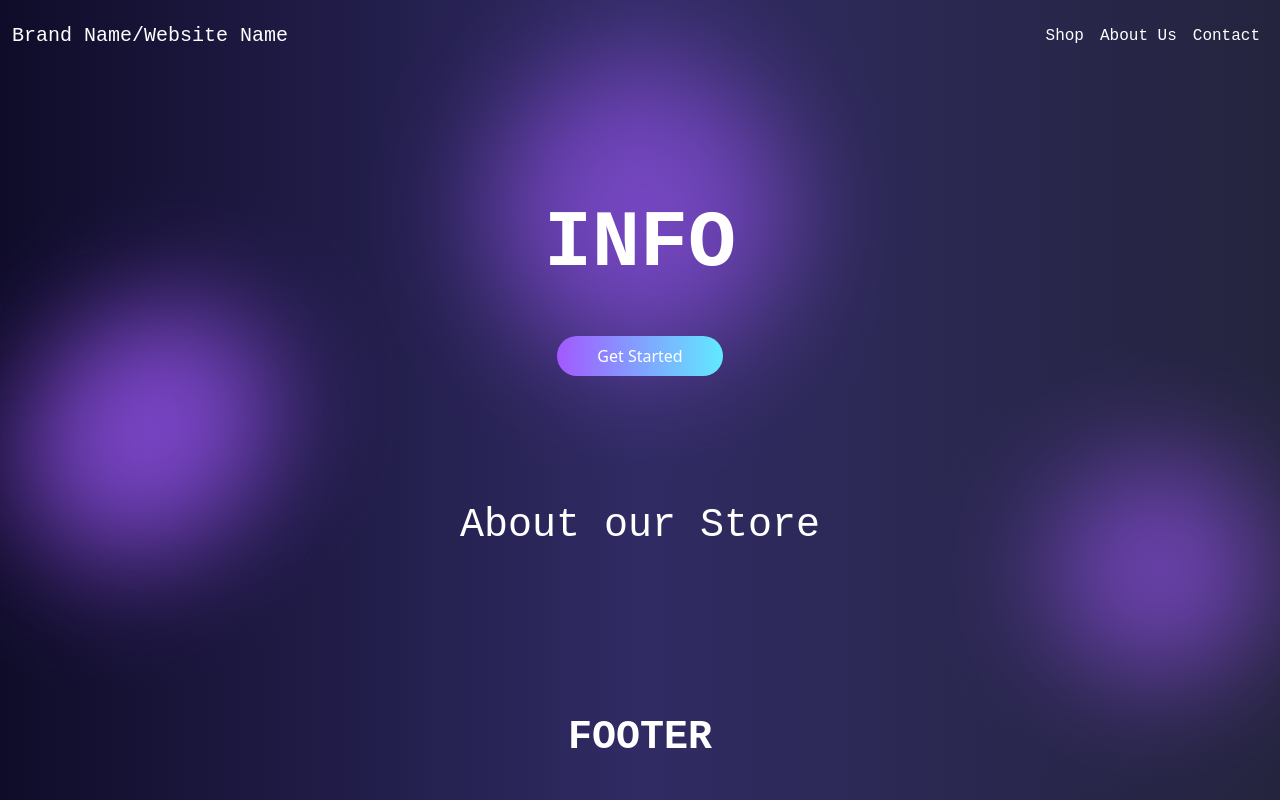
After one commit to KeMeNoToRiKo/php_Pogi, a PHP site: page /pages/landingPage.php in a window 1280 px wide. The commit adds this page. Run offline with PHP 8.4, Linux system fonts and the light colour scheme.

Commit message:
index, landing page

```diff
--- /dev/null
+++ b/css/style.css
@@ -0,0 +1,62 @@
+body {
+    min-height: 100vh;
+    background: linear-gradient(90deg, #0f0c29 0%, #302b63 50%, #24243e 100%);
+    position: relative;
+    overflow-x: hidden;
+}
+.blur-bg {
+    position: absolute;
+    border-radius: 50%;
+    filter: blur(60px);
+    opacity: 0.6;
+    z-index: 0;
+}
+.blur1 { width: 300px; height: 300px; background: #a259ff; top: 60px; left: 50%; transform: translateX(-50%); }
+.blur2 { width: 220px; height: 220px; background: #a259ff; top: 350px; left: 10px; }
+.blur3 { width: 220px; height: 220px; background: #a259ff; bottom: 120px; right: 10px; }
+.blur4 { width: 200px; height: 200px; background: #a259ff; bottom: 300px; left: 80px; }
+.main-content { position: relative; z-index: 1; }
+.navbar-brand, .nav-link, .section-title, .footer-text, .about-title {
+    font-family: 'Courier New', Courier, monospace;
+    color: #fff !important;
+}
+.section-title {
+    font-size: 5rem;
+    font-weight: bold;
+    margin-top: 60px;
+}
+.about-title {
+    font-size: 2.5rem;
+    margin-top: 60px;
+    margin-bottom: 120px;
+}
+.btn-gradient {
+    background: linear-gradient(90deg, #a259ff 0%, #61eaff 100%);
+    color: #fff;
+    border: none;
+    border-radius: 20px;
+    padding: 0.5rem 2.5rem;
+    font-size: 1rem;
+    margin-top: 2rem;
+    transition: background 0.3s;
+}
+.btn-gradient:hover {
+    background: linear-gradient(90deg, #61eaff 0%, #a259ff 100%);
+}
+.divider {
+    border-top: 2px solid #a259ff;
+    margin: 4rem 0 0 0;
+}
+.footer {
+    background: transparent;
+    padding: 2rem 0 2rem 0;
+    text-align: center;
+}
+.footer-text {
+    font-size: 2.5rem;
+    font-weight: bold;
+}
+body.fade-out {
+    opacity: 0;
+    transition: opacity 0.6s ease;
+}
--- /dev/null
+++ b/pages/landingPage.php
@@ -0,0 +1,68 @@
+<!DOCTYPE html>
+<html lang="en">
+<head>
+    <meta charset="UTF-8">
+    <meta http-equiv="X-UA-Compatible" content="IE=edge">
+    <meta name="viewport" content="width=device-width, initial-scale=1.0">
+    <title>PHP Pogi</title>
+    <!-- Bootstrap CSS -->
+    <link href="https://cdn.jsdelivr.net/npm/bootstrap@5.3.0/dist/css/bootstrap.min.css" rel="stylesheet">
+    <!-- Custom CSS -->
+    <link href="../css/style.css" rel="stylesheet">
+</head>
+<body>
+    <!-- Blurred background effects -->
+    <div class="blur-bg blur1"></div>
+    <div class="blur-bg blur2"></div>
+    <div class="blur-bg blur3"></div>
+    <div class="blur-bg blur4"></div>
+    <div class="main-content">
+        <!-- Navbar -->
+        <nav class="navbar navbar-expand-lg navbar-dark bg-transparent pt-3">
+            <div class="container-fluid">
+                <a class="navbar-brand" href="#">Brand Name/Website Name</a>
+                <button class="navbar-toggler" type="button" data-bs-toggle="collapse" data-bs-target="#navbarNav" aria-controls="navbarNav" aria-expanded="false" aria-label="Toggle navigation">
+                    <span class="navbar-toggler-icon"></span>
+                </button>
+                <div class="collapse navbar-collapse justify-content-end" id="navbarNav">
+                    <ul class="navbar-nav">
+                        <li class="nav-item">
+                            <a class="nav-link" href="#">Shop</a>
+                        </li>
+                        <li class="nav-item">
+                            <a class="nav-link" href="#">About Us</a>
+                        </li>
+                        <li class="nav-item">
+                            <a class="nav-link" href="#">Contact</a>
+                        </li>
+                    </ul>
+                </div>
+            </div>
+        </nav>
+        <!-- Hero Section -->
+        <div class="container text-center" style="padding-top: 60px; padding-bottom: 60px;">
+            <div class="section-title" id="info-title">INFO</div>
+            <button class="btn btn-gradient" id="getStartedBtn">Get Started</button>
+        </div>
+        <!-- About Section -->
+        <div class="container text-center">
+            <div class="about-title">About our Store</div>
+        </div>
+        <!-- Footer -->
+    </div>
+    <footer class="footer">
+        <div class="footer-text">FOOTER</div>
+    </footer>
+    <!-- Bootstrap JS -->
+    <script src="https://cdn.jsdelivr.net/npm/bootstrap@5.3.0/dist/js/bootstrap.bundle.min.js"></script>
+    <script>
+    document.getElementById('getStartedBtn').addEventListener('click', function(e) {
+        e.preventDefault();
+        document.body.classList.add('fade-out');
+        setTimeout(function() {
+            window.location.href = 'registration.php';
+        }, 600); // match CSS transition duration
+    });
+    </script>
+</body>
+</html>
```
Also changed, not shown: css/registration.css (added, +25 -0 lines), index.php (+4 -17 lines), pages/registration.php (added, +49 -0 lines).
